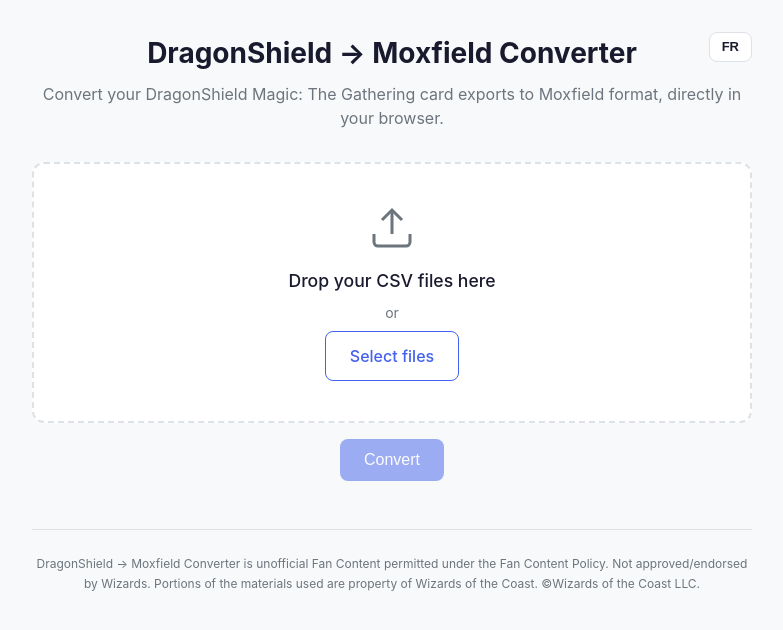
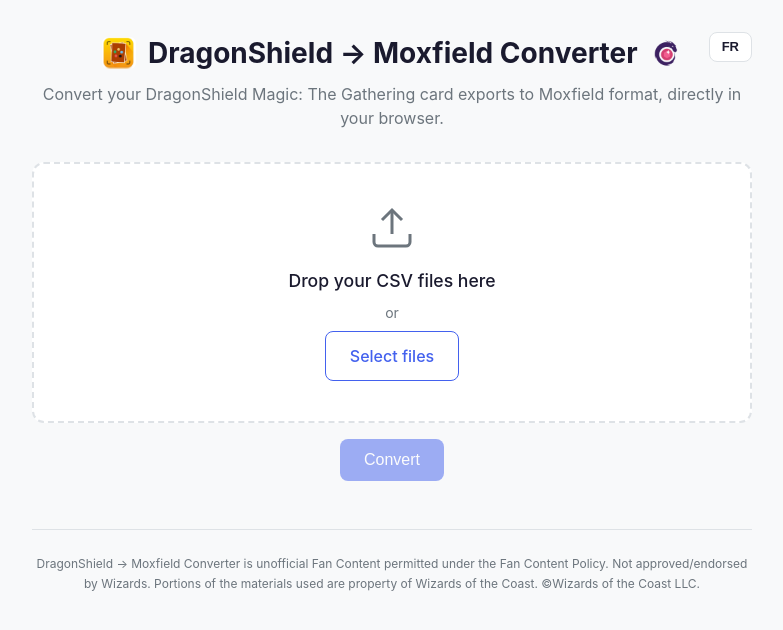
Before and after one commit to PhilippeDupont/DragonShieldToMoxfield, a website with bundled scripts: page index.html in a window 1280 px wide. Shown: the whole page, without its empty margins (248-1031 px from the left). Built offline with nearby package versions, Linux system fonts and the light colour scheme.

Commit message:
feat: add DragonShield and Moxfield logos in title

```diff
--- a/css/styles.css
+++ b/css/styles.css
@@ -99,10 +99,22 @@
   position: relative;
 }
 
-.app-header h1 {
+.app-header h1,
+.app-header .app-title {
   font-size: 1.75rem;
   font-weight: 700;
   margin-bottom: 0.5rem;
+  display: flex;
+  align-items: center;
+  justify-content: center;
+  gap: 0.75rem;
+  flex-wrap: wrap;
+}
+
+.title-logo {
+  height: 2rem;
+  width: auto;
+  border-radius: 6px;
 }
 
 .app-header .subtitle {
--- a/index.html
+++ b/index.html
@@ -12,7 +12,11 @@
             <button id="lang-btn" class="btn-lang" aria-label="Switch language">
                 <span data-i18n="langSwitch">EN</span>
             </button>
-            <h1 data-i18n="title">DragonShield → Moxfield Converter</h1>
+            <h1 class="app-title">
+                <img src="img/dragonshield-logo.png" alt="DragonShield" class="title-logo">
+                <span data-i18n="title">DragonShield → Moxfield Converter</span>
+                <img src="img/moxfield-logo.png" alt="Moxfield" class="title-logo">
+            </h1>
             <p class="subtitle" data-i18n="subtitle">Convertissez vos exports DragonShield de cartes Magic: The Gathering au format Moxfield, directement dans votre navigateur.</p>
         </header>
 
```
Also changed, not shown: img/dragonshield-logo.png (added), img/moxfield-logo.png (added).
